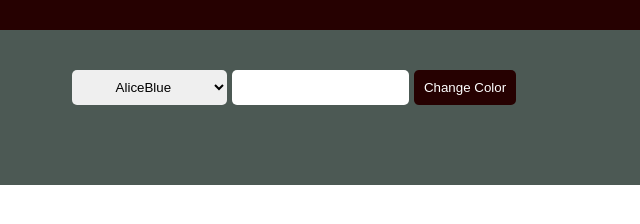
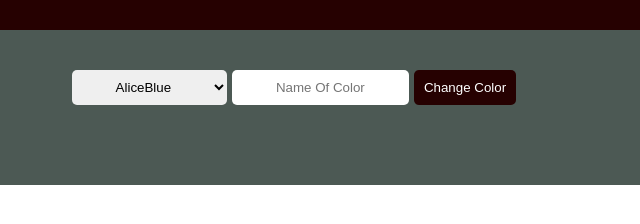
Before and after one commit to EmilieJarvman/colorama, a plain HTML site: page index.html in a window 1280 px wide. Shown: the part 138-362 px from the top of the page, 346-986 px from the left. Drawn offline with Linux system fonts and the light colour scheme; a web font is replaced by a local one.

Commit message:
clean up

```diff
--- a/script.js
+++ b/script.js
@@ -1,14 +1,8 @@
 /*
-1: Inputfält & button
-2: bakgrundsfärg i div eller body?
-3: document.body.style.backgroundColor = "green"; måste kopplas ihop med input/button samt array för att hämta rätt ord? Behövdes "egentligen" arrayen? Eller hade man kunnat göra att vad som än skrivs i input hamnar i style.ba.. "ord", men att färgen bara ändras om det faktiskt finns en sån färg med det ordet.
+Kvar att göra:
+Del 2: Felmeddelande om färgen inte finns.
+Del 3: Spara senast använda färg i localStorage
 */
-
-// Del 2: Array med färgerna. Felmeddelande om färgen inte finns. Visa även upp färgerna på ngt sätt.
-
-// Del 3: Spara senast använda färg i localStorage
-
-
 
 
 let colors = [
@@ -175,23 +169,21 @@ selectElem.onchange = function() {
 mainDiv.appendChild(selectElem)
 
 for (color of colors) {
-    // console.log(color);
-
     let optionElem = document.createElement("option");
     optionElem.value = color;
     optionElem.innerText = color;
     selectElem.appendChild(optionElem);
-
 }
 
 let inputElem = document.createElement("input");
 inputElem.type = "text";
+inputElem.placeholder = "name of color";
 inputElem.id = "inputElem";
 mainDiv.appendChild(inputElem);
 
 let buttonElem = document.createElement("button");
 //Skillnaden mellan textContent och innerText?
-buttonElem.textContent= "Change color";
+buttonElem.textContent = "Change color";
 buttonElem.id = "button";
 buttonElem.onclick = render;
 mainDiv.appendChild(buttonElem);
@@ -203,8 +195,6 @@ let colorText = document.createElement("h1");
 
 function render() {
     let colorChanger = inputElem.value;
-    // placehpolder för att se att det händer ngt
-
     colorText.innerHTML = colorChanger;
     document.body.style.backgroundColor = colorChanger;
 }
--- a/style.css
+++ b/style.css
@@ -42,6 +42,7 @@ body {
 	border-radius: 5px;
 	text-align: center;
 	margin-left: 5px;
+	text-transform: capitalize;
 }
 
 #button {
@@ -64,12 +65,3 @@ body {
 	text-align: center;
 	color: white;
 }
-
-/*
-COLORS
-#4C5954
-#BF9A78
-#8C593B
-#260101
-#0D0D0D
-*/
```
Also changed, not shown: index.html (+2 -0 lines).
